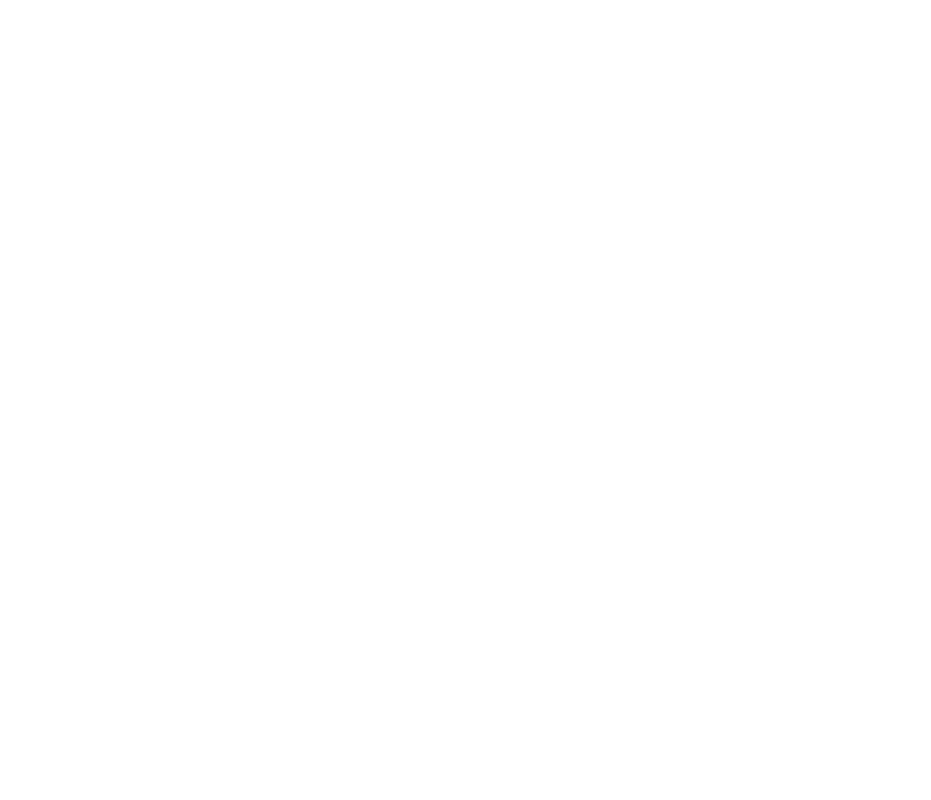
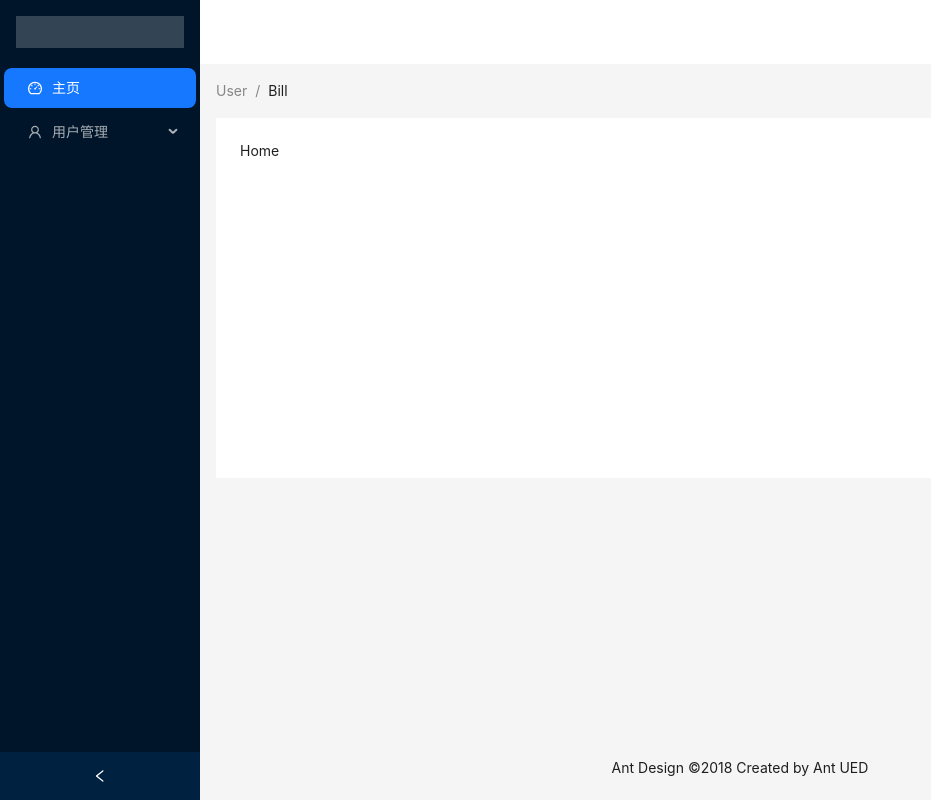
Before and after one commit to Echollk-GIF/react-ts-2b, a React (Create React App) app: page /home in a window 1280 px wide. Before the commit this address had no page. Shown: the whole page, without its empty margins (0-931 px from the left). Built offline with nearby package versions, Linux system fonts and the light colour scheme.

Commit message:
feat: 菜单动态渲染和高亮显示

```diff
--- a/src/components/AppLayout.tsx
+++ b/src/components/AppLayout.tsx
@@ -1,71 +1,35 @@
-import React, { useState } from 'react';
-import {
-  DesktopOutlined,
-  FileOutlined,
-  PieChartOutlined,
-  TeamOutlined,
-  UserOutlined,
-} from '@ant-design/icons';
-import type { MenuProps } from 'antd';
+import React, { ReactNode, useState, useEffect } from 'react';
 import { MenuInfo } from 'rc-menu/lib/interface';
 import { Breadcrumb, Layout, Menu, theme } from 'antd';
-import { Outlet } from 'react-router-dom';
-import { useNavigate } from 'react-router-dom';
-import { userInfo } from 'os';
-// import { ItemType } from 'antd/es/menu/hooks/useItems';
-
+import { matchRoutes, Outlet } from 'react-router-dom';
+import { useNavigate, useLocation } from 'react-router-dom';
+import router from '../router';
 const { Header, Content, Footer, Sider } = Layout;
 
-type MenuItem = Required<MenuProps>['items'][number];
-
-function getItem(
-  label: React.ReactNode,
-  key: React.Key,
-  icon?: React.ReactNode,
-  children?: MenuItem[],
-): MenuItem {
-  return {
-    key,
-    icon,
-    children,
-    label,
-  } as MenuItem;
-}
-
-const items: MenuItem[] = [
-  getItem('Option 1', '1', <PieChartOutlined />),
-  getItem('Option 2', '2', <DesktopOutlined />),
-  getItem('User', 'sub1', <UserOutlined />, [
-    getItem('Tom', '3'),
-    getItem('Bill', '4'),
-    getItem('Alex', '5'),
-  ]),
-  getItem('Team', 'sub2', <TeamOutlined />, [getItem('Team 1', '6'), getItem('Team 2', '8')]),
-  getItem('Files', '9', <FileOutlined />),
-];
-
-const AppLayout: React.FC = () => {
+const AppLayout = ({ children }: { children?: ReactNode }) => {
   const navigate = useNavigate();
+  const location = useLocation();
   const [collapsed, setCollapsed] = useState(false);
-  const menuList = [
-    {
-      key: `basicSetting`,
-      icon: <UserOutlined />,
-      label: `基础设置`,
-      children: [
-        {
-          key: '/basicSetting/userManage',
-          icon: <UserOutlined />,
-          label: `用户管理`,
-        },
-        {
-          key: '/basicSetting/roleManage',
-          icon: <UserOutlined />,
-          label: `角色管理`,
-        },
-      ],
-    },
-  ];
+  const [defaultSelectedKeys, setdefaultSelectedKeys] = useState<string[]>([]);
+  function getMenuList(routers: any) {
+    let t = [];
+    for (let r of routers) {
+      if (r.hide) {
+        continue;
+      }
+      let tmp = {
+        key: r.path,
+        label: r.label,
+        icon: r.icon,
+      };
+      if (r.children) {
+        // @ts-ignore
+        tmp.children = getMenuList(r.children);
+      }
+      t.push(tmp);
+    }
+    return t;
+  }
   const {
     token: { colorBgContainer },
   } = theme.useToken();
@@ -74,16 +38,29 @@
     navigate(info.key);
   }
 
+  useEffect(() => {
+    const routerList = matchRoutes(router, location.pathname);
+    // 更新了state 视图会重新渲染
+    if (routerList) {
+      setdefaultSelectedKeys(routerList.map((r) => r.pathname));
+    }
+  }, [location.pathname]);
+
+  if (defaultSelectedKeys.length === 0) {
+    return null;
+  }
+
   return (
     <Layout style={{ minHeight: '100vh' }}>
       <Sider collapsible collapsed={collapsed} onCollapse={(value) => setCollapsed(value)}>
         <div style={{ height: 32, margin: 16, background: 'rgba(255, 255, 255, 0.2)' }} />
         <Menu
           theme="dark"
-          defaultSelectedKeys={['1']}
           mode="inline"
-          items={menuList}
+          items={getMenuList(router)}
           onClick={goToRouterPage}
+          defaultSelectedKeys={defaultSelectedKeys}
+          defaultOpenKeys={defaultSelectedKeys}
         />
       </Sider>
       <Layout className="site-layout">
@@ -94,6 +71,7 @@
             <Breadcrumb.Item>Bill</Breadcrumb.Item>
           </Breadcrumb>
           <div style={{ padding: 24, minHeight: 360, background: colorBgContainer }}>
+            {children}
             <Outlet />
           </div>
         </Content>
--- /dev/null
+++ b/src/pages/Home/index.tsx
@@ -0,0 +1,7 @@
+import React from 'react';
+
+const Home = () => {
+  return <div>Home</div>;
+};
+
+export default Home;
--- a/src/pages/login/index.tsx
+++ b/src/pages/login/index.tsx
@@ -14,12 +14,12 @@
 
 const Login = () => {
   const [form] = Form.useForm();
-  // const navigate = useNavigate();
+  const navigate = useNavigate();
   const onFinish = (values: userPassLoginForm) => {
     userPassLogin(values).then((res) => {
       if (res.success) {
         localStorage.setItem('token', res.data.token);
-        // navigate('/');
+        navigate('/');
       } else {
         message.error(res.errorMessage);
       }
--- /dev/null
+++ b/src/router/index.tsx
@@ -0,0 +1,61 @@
+import { Spin } from 'antd';
+import { lazy, ReactNode, Suspense } from 'react';
+import { Navigate } from 'react-router-dom';
+import { UserOutlined, LaptopOutlined, DashboardOutlined } from '@ant-design/icons';
+import Login from '../pages/login';
+import AppLayout from '../components/AppLayout';
+import Home from '../pages/Home/index';
+const UserManage = lazy(() => import('../pages/BasicSetting/UserManage/index'));
+const RoleManage = lazy(() => import('../pages/BasicSetting/RoleManage/index'));
+
+function lazyLoad(children: ReactNode) {
+  return <Suspense fallback={<Spin />}>{children}</Suspense>;
+}
+const router = [
+  {
+    path: '/',
+    hide: true,
+    icon: <LaptopOutlined />,
+    element: <Navigate to="/home" replace={true} />,
+  },
+  {
+    // path: '/',
+    // element: <AppLayout />,
+    // children: [
+    //   {
+    //     path: '/home',
+    //     label: '首页',
+    //     element: <Home />,
+    //   },
+    // ],
+    path: '/home',
+    label: '主页',
+    icon: <DashboardOutlined />,
+    element: <AppLayout> {lazyLoad(<Home />)}</AppLayout>,
+  },
+  {
+    path: '/basicSetting',
+    label: '用户管理',
+    icon: <UserOutlined />,
+    element: <AppLayout />,
+    children: [
+      {
+        path: '/basicSetting/userManage',
+        label: '用户列表',
+        icon: <UserOutlined />,
+        element: lazyLoad(<UserManage />),
+      },
+      {
+        path: '/basicSetting/roleManage',
+        label: '角色列表',
+        icon: <UserOutlined />,
+        element: lazyLoad(<RoleManage />),
+      },
+    ],
+  },
+  {
+    path: '/login',
+    element: <Login />,
+  },
+];
+export default router;
```
Also changed, not shown: src/App.tsx (+12 -8 lines).
